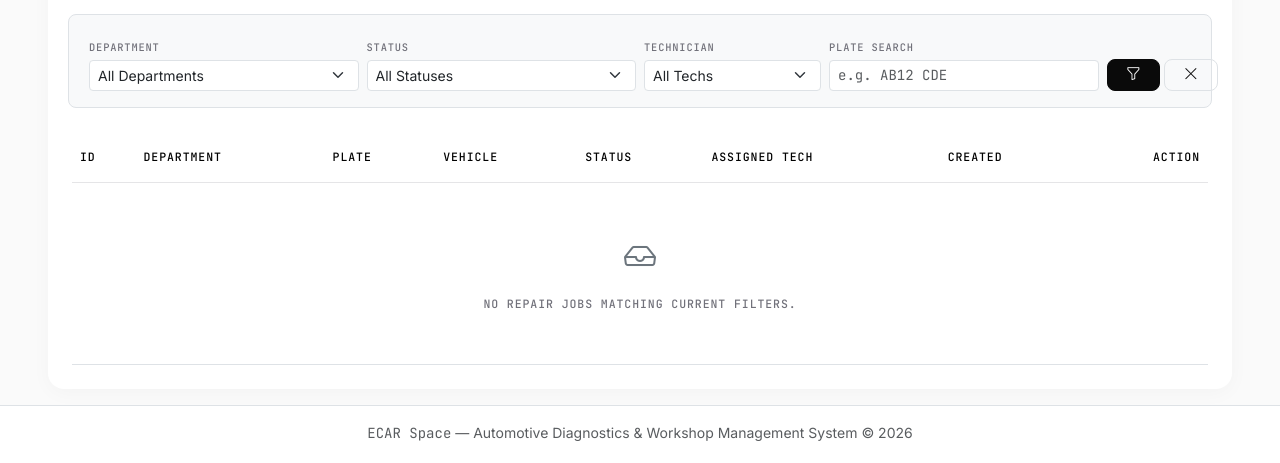
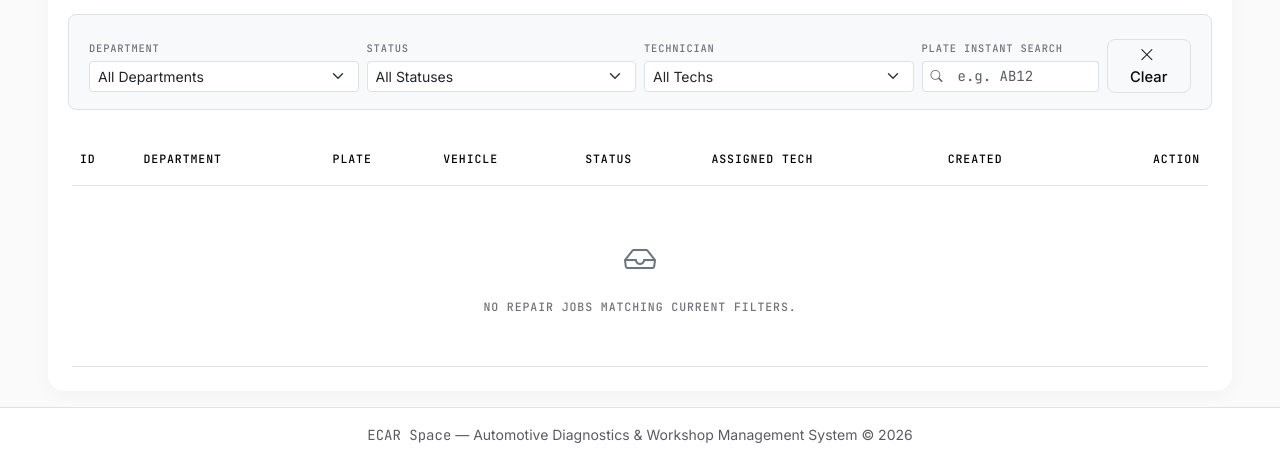
Before and after one commit to zskyspy/ecar-manage, a Django app: template templates/jobs/owner_dashboard.html in a window 1280 px wide. Shown: the part 558-1021 px from the top of the page. Before the commit the page ends 999 px from the top, so only its background shows below. Run offline with Django 3.2, Linux system fonts and the light colour scheme; the template is opened without the code that fills it, so the values that code supplies are empty; some libraries are stand-ins or nearby versions.

Commit message:
feat: real-time instant search & auto-filtering without page reloads via HTMX

```diff
--- a/templates/jobs/owner_dashboard.html
+++ b/templates/jobs/owner_dashboard.html
@@ -263,8 +263,15 @@
         </div>
     </div>
 
-    <!-- Filter Bar -->
-    <form method="get" action="{% url 'owner_job_list' %}" class="row g-2 mb-4 p-3 rounded-3 bg-light border align-items-center">
+    <!-- Filter Bar with Instant Auto-Filtering (No Page Reload) -->
+    <form method="get"
+          action="{% url 'owner_job_list' %}"
+          hx-get="{% url 'owner_job_list' %}"
+          hx-trigger="change, input changed delay:250ms from:input[name='plate']"
+          hx-target="#owner-jobs-table-container"
+          hx-select="#owner-jobs-table-container"
+          hx-push-url="true"
+          class="row g-2 mb-4 p-3 rounded-3 bg-light border align-items-center">
         <!-- Department Filter -->
         <div class="col-12 col-sm-6 col-md-3">
             <label class="stat-label mb-1 d-block" style="font-size:0.65rem;">Department</label>
@@ -287,7 +294,7 @@
         </div>
 
         <!-- Technician Filter -->
-        <div class="col-12 col-sm-6 col-md-2">
+        <div class="col-12 col-sm-6 col-md-3">
             <label class="stat-label mb-1 d-block" style="font-size:0.65rem;">Technician</label>
             <select name="technician" class="form-select form-select-sm border">
                 <option value="">All Techs</option>
@@ -301,24 +308,24 @@
         </div>
 
         <!-- Plate Search -->
-        <div class="col-12 col-sm-6 col-md-3">
-            <label class="stat-label mb-1 d-block" style="font-size:0.65rem;">Plate Search</label>
-            <input type="text" name="plate" class="form-control form-select-sm border mono" placeholder="e.g. AB12 CDE" value="{{ plate_query }}">
+        <div class="col-12 col-sm-6 col-md-2">
+            <label class="stat-label mb-1 d-block" style="font-size:0.65rem;">Plate Instant Search</label>
+            <div class="input-group input-group-sm">
+                <span class="input-group-text bg-white border-end-0"><i class="bi bi-search text-muted" style="font-size:0.75rem;"></i></span>
+                <input type="text" name="plate" class="form-control form-select-sm border-start-0 border mono" placeholder="e.g. AB12" value="{{ plate_query }}" autocomplete="off">
+            </div>
         </div>
 
-        <!-- Submit & Reset -->
-        <div class="col-12 col-md-1 d-flex gap-1 align-self-end">
-            <button type="submit" class="btn btn-sm btn-ecar-primary w-100 py-1" title="Apply Filter">
-                <i class="bi bi-funnel"></i>
-            </button>
-            <a href="{% url 'owner_job_list' %}" class="btn btn-sm btn-ecar-secondary border py-1" title="Reset Filters">
-                <i class="bi bi-x-lg"></i>
+        <!-- Clear Button -->
+        <div class="col-12 col-md-1 d-flex align-self-end">
+            <a href="{% url 'owner_job_list' %}" class="btn btn-sm btn-ecar-secondary border w-100 py-1" title="Clear Filters">
+                <i class="bi bi-x-lg me-1"></i>Clear
             </a>
         </div>
     </form>
 
-    <!-- Jobs Table -->
-    <div class="table-responsive">
+    <!-- Jobs Table Container -->
+    <div id="owner-jobs-table-container" class="table-responsive">
         <table class="table table-hover align-middle mb-0">
             <thead style="background-color: var(--bg-3); border-bottom: 1px solid var(--line);">
                 <tr>
```
Also changed, not shown: templates/jobs/job_list.html (+20 -9 lines).
